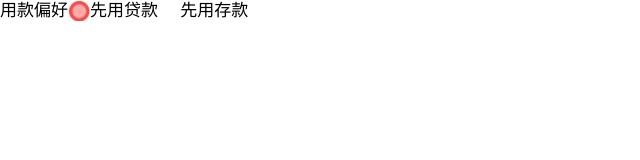
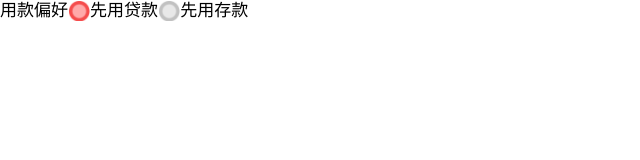
Before and after one commit to echov1225/photowall, a plain HTML site: page boss/test.html in a window 1280 px wide. Shown: the full height of the page, 0-640 px from the left. Drawn offline with Linux system fonts and the light colour scheme.

Commit message:
Update test.html

```diff
--- a/boss/test.html
+++ b/boss/test.html
@@ -38,6 +38,9 @@
 		.chooseImg {
 			background-image: url('../imgs/btn_x@3x.png');
 		}
+		.unChooseImg {
+			background-image: url('../imgs/btn_p@3x.png');
+		}
 	</style>
 </head>
 <body>
```
